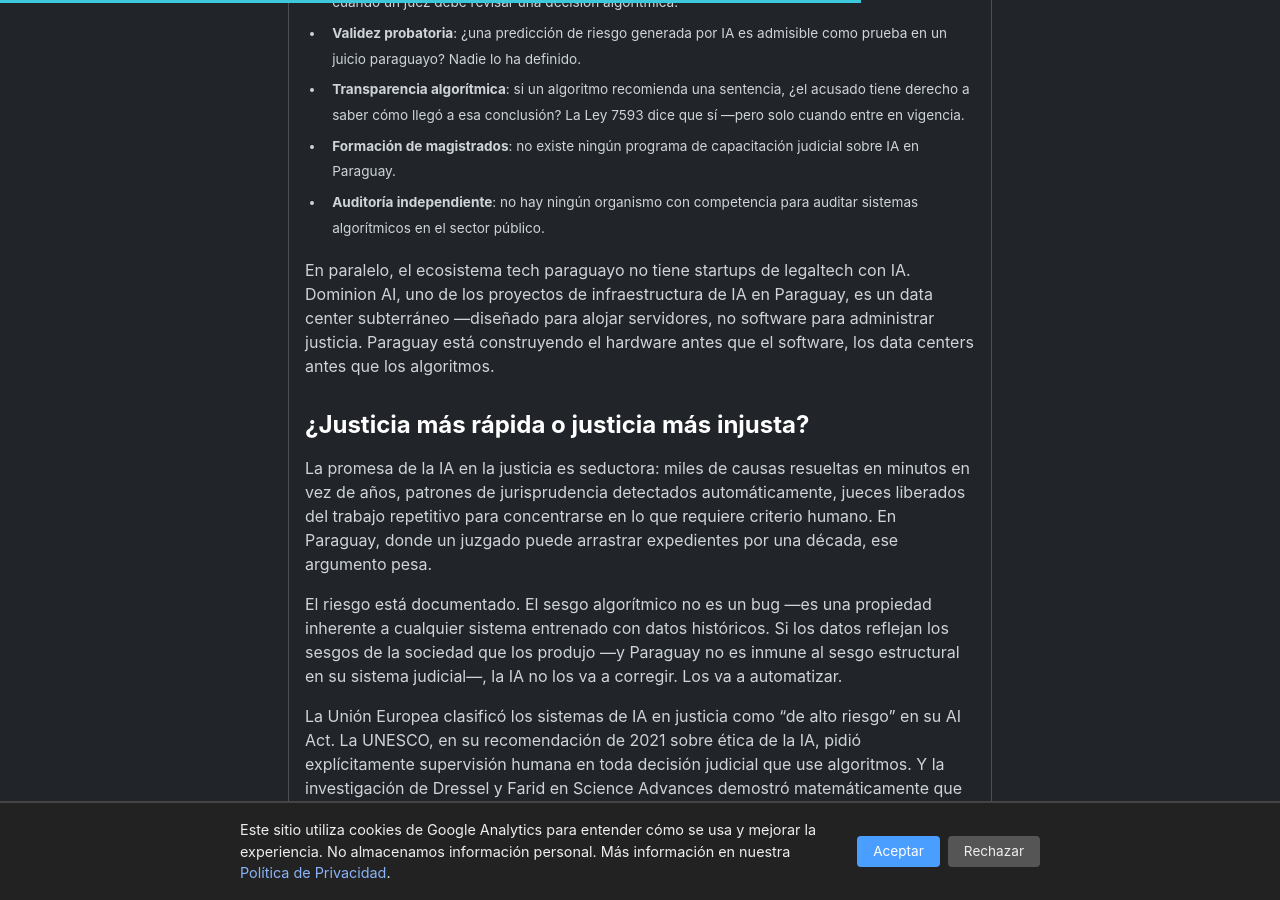
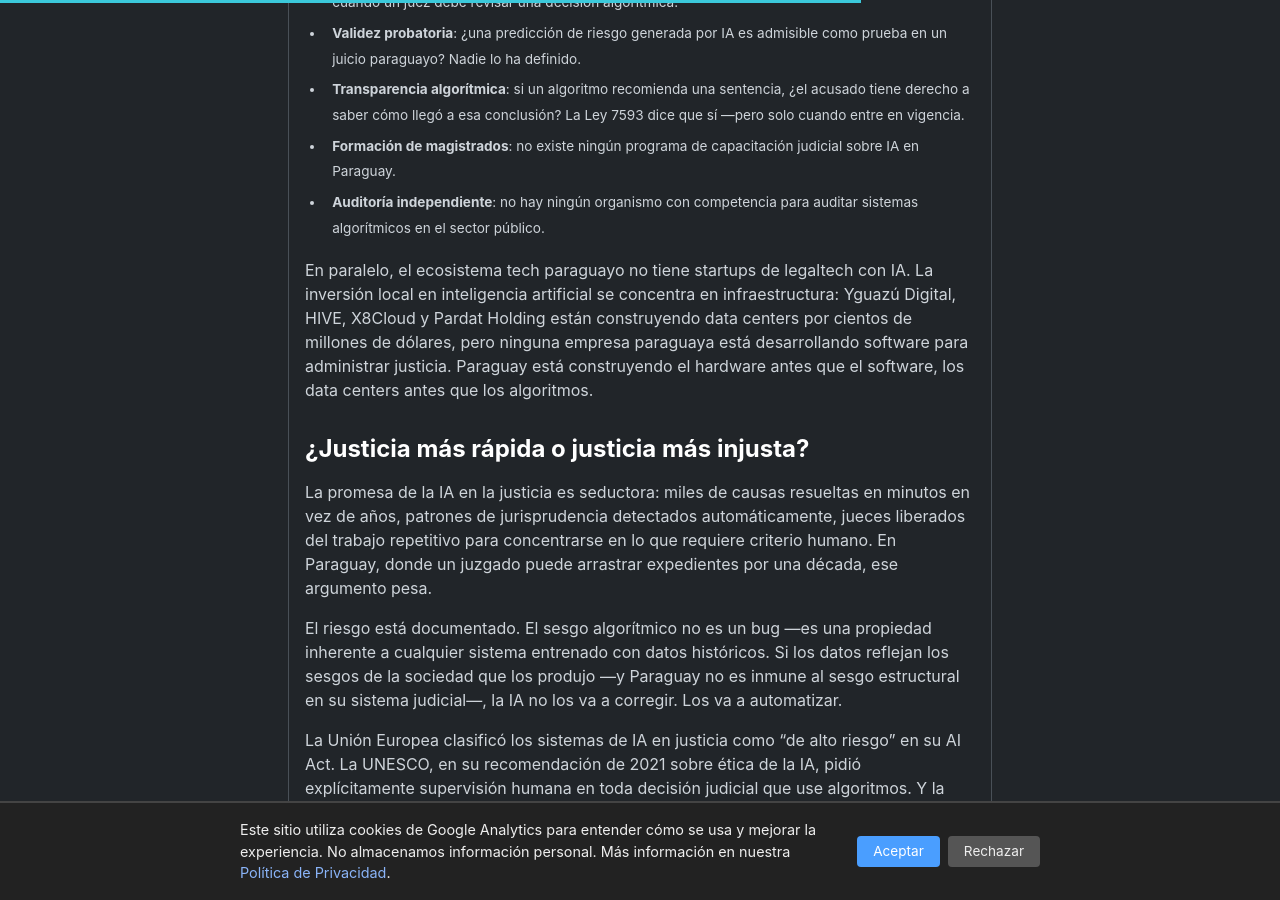
Before and after one commit to miravosqueinteresante/muchotexto.net, a Jekyll site: the page built from _posts/2026-07-21-ia-justicia-paraguay.md, in a window 1280 px wide and 900 px high, scrolled down 3103 px. Built offline with Jekyll 4.4.1, drawn with Linux system fonts in a browser that asks for light colours.

Commit message:
fix: replace Dominion AI with broader infrastructure examples (Yguazu, HIVE, X8Cloud, Pardat) for stronger argument

```diff
--- a/_posts/2026-07-21-ia-justicia-paraguay.md
+++ b/_posts/2026-07-21-ia-justicia-paraguay.md
@@ -56,7 +56,7 @@ Lo que falta no es solo la ley. Es el ecosistema completo:
 - **Formación de magistrados**: no existe ningún programa de capacitación judicial sobre IA en Paraguay.
 - **Auditoría independiente**: no hay ningún organismo con competencia para auditar sistemas algorítmicos en el sector público.
 
-En paralelo, el ecosistema tech paraguayo no tiene startups de legaltech con IA. Dominion AI, uno de los proyectos de infraestructura de IA en Paraguay, es un data center subterráneo —diseñado para alojar servidores, no software para administrar justicia. Paraguay está construyendo el hardware antes que el software, los data centers antes que los algoritmos.
+En paralelo, el ecosistema tech paraguayo no tiene startups de legaltech con IA. La inversión local en inteligencia artificial se concentra en infraestructura: Yguazú Digital, HIVE, X8Cloud y Pardat Holding están construyendo data centers por cientos de millones de dólares, pero ninguna empresa paraguaya está desarrollando software para administrar justicia. Paraguay está construyendo el hardware antes que el software, los data centers antes que los algoritmos.
 
 ## ¿Justicia más rápida o justicia más injusta?
 
```
